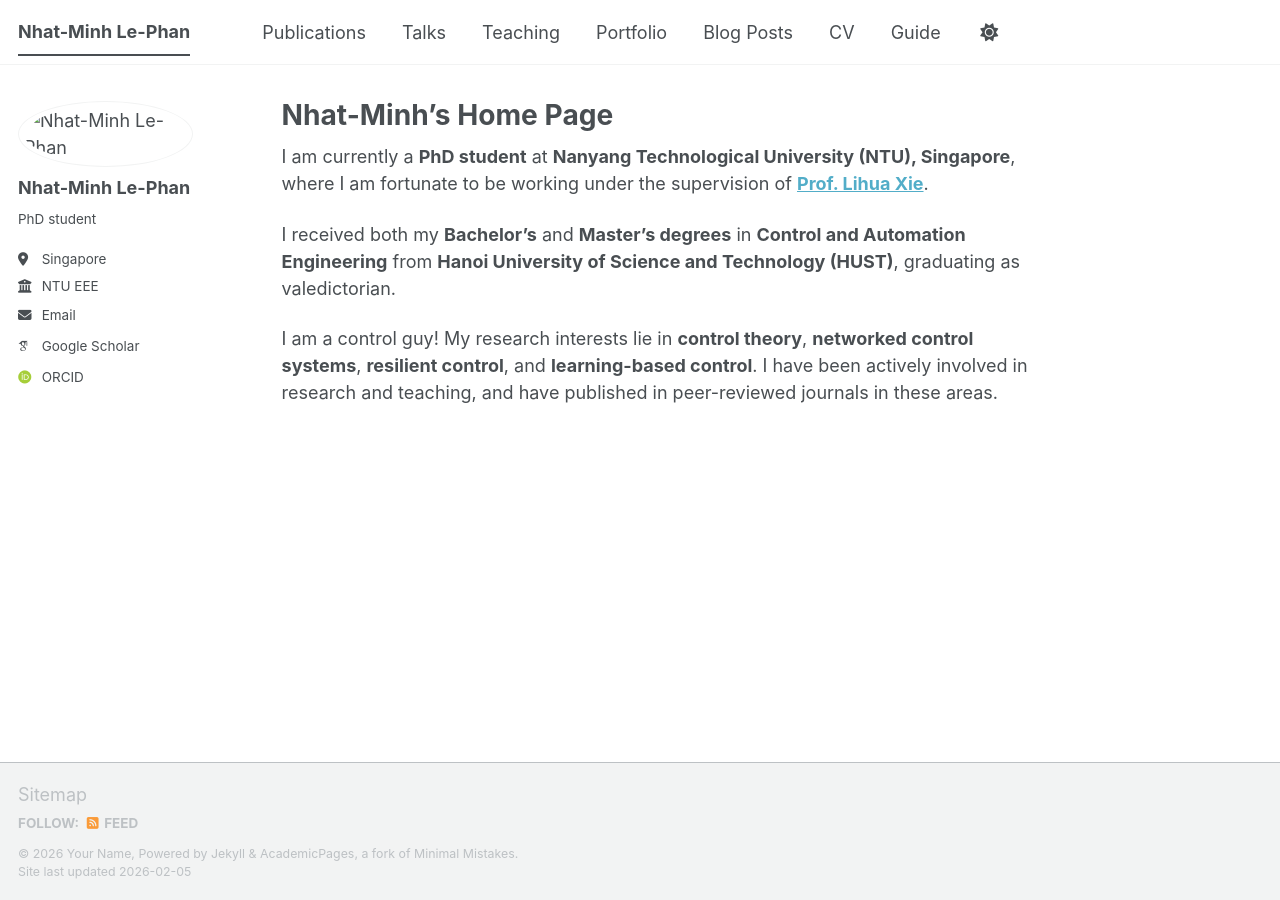
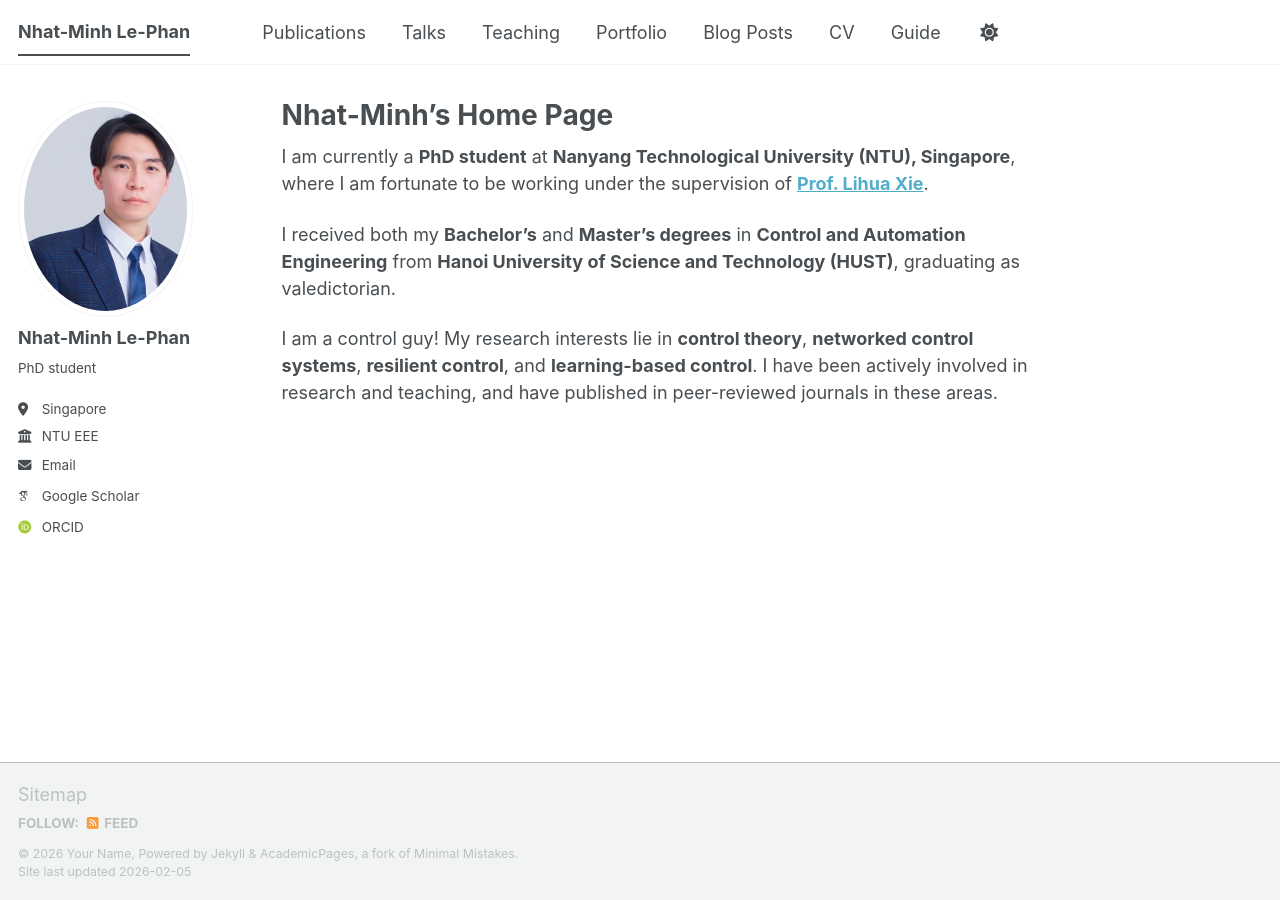
Before and after one commit to minhk43pbc/nhatminh, a Jekyll site: the page built from _pages/about.md, in a window 1280 px wide. Built offline with Jekyll 4.4.1, drawn with Linux system fonts in a browser that asks for light colours; some web fonts are replaced; a script bundle is joined from its source files by our own code; library files that are not in the unit come from our copies.

Commit message:
Update _config.yml

```diff
--- a/_config.yml
+++ b/_config.yml
@@ -23,7 +23,7 @@ repository               : "academicpages/academicpages.github.io"
 #               Additional customization can be done by editing /_includes/author-profile.html
 author:
   # Biographic information
-  avatar           : "images/minhlpn1.png"
+  avatar           : "minhlpn1.png"
   name             : "Nhat-Minh Le-Phan"
   pronouns         : # example: "she/her"
   bio              : "PhD student"
```
